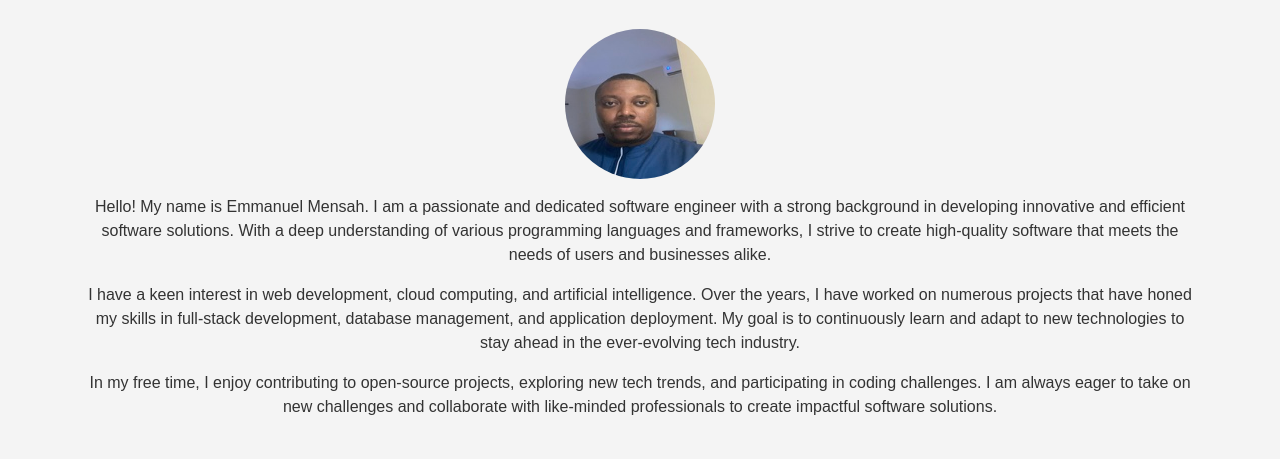
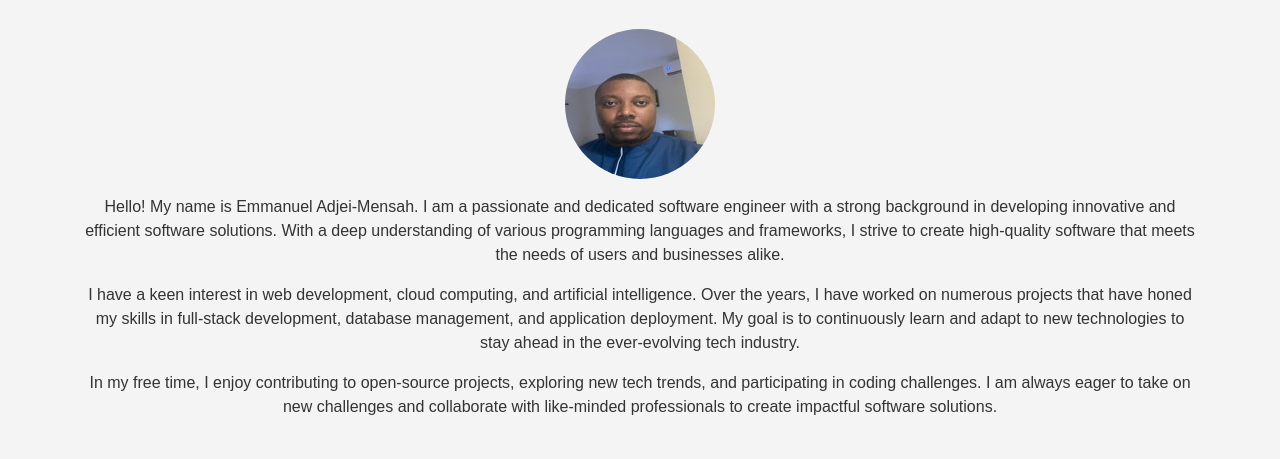
Before and after one commit to admens2008/Portfolio-landing-page, a Flask app: page /portfolio in a window 1280 px wide. Shown: the part 211-670 px from the top of the page. Run offline with Flask 3, Linux system fonts and the light colour scheme; some libraries are stand-ins or nearby versions.

Commit message:
surname correction

```diff
--- a/templates/index.html
+++ b/templates/index.html
@@ -30,7 +30,7 @@
         <br><br> <br><br> <br><br>
         <div class="container text-center">
 		<img src="{{ url_for('static', filename='emma.jpeg') }}" alt="Emmanuel Mensah's Photo" class="profile-pic rounded-circle">
-            <p class="mt-3">Hello! My name is Emmanuel Mensah. I am a passionate and dedicated software engineer with a strong background in developing innovative and efficient software solutions. With a deep understanding of various programming languages and frameworks, I strive to create high-quality software that meets the needs of users and businesses alike.</p>
+            <p class="mt-3">Hello! My name is Emmanuel Adjei-Mensah. I am a passionate and dedicated software engineer with a strong background in developing innovative and efficient software solutions. With a deep understanding of various programming languages and frameworks, I strive to create high-quality software that meets the needs of users and businesses alike.</p>
             <p>I have a keen interest in web development, cloud computing, and artificial intelligence. Over the years, I have worked on numerous projects that have honed my skills in full-stack development, database management, and application deployment. My goal is to continuously learn and adapt to new technologies to stay ahead in the ever-evolving tech industry.</p>
             <p>In my free time, I enjoy contributing to open-source projects, exploring new tech trends, and participating in coding challenges. I am always eager to take on new challenges and collaborate with like-minded professionals to create impactful software solutions.</p>
         </div>
```
